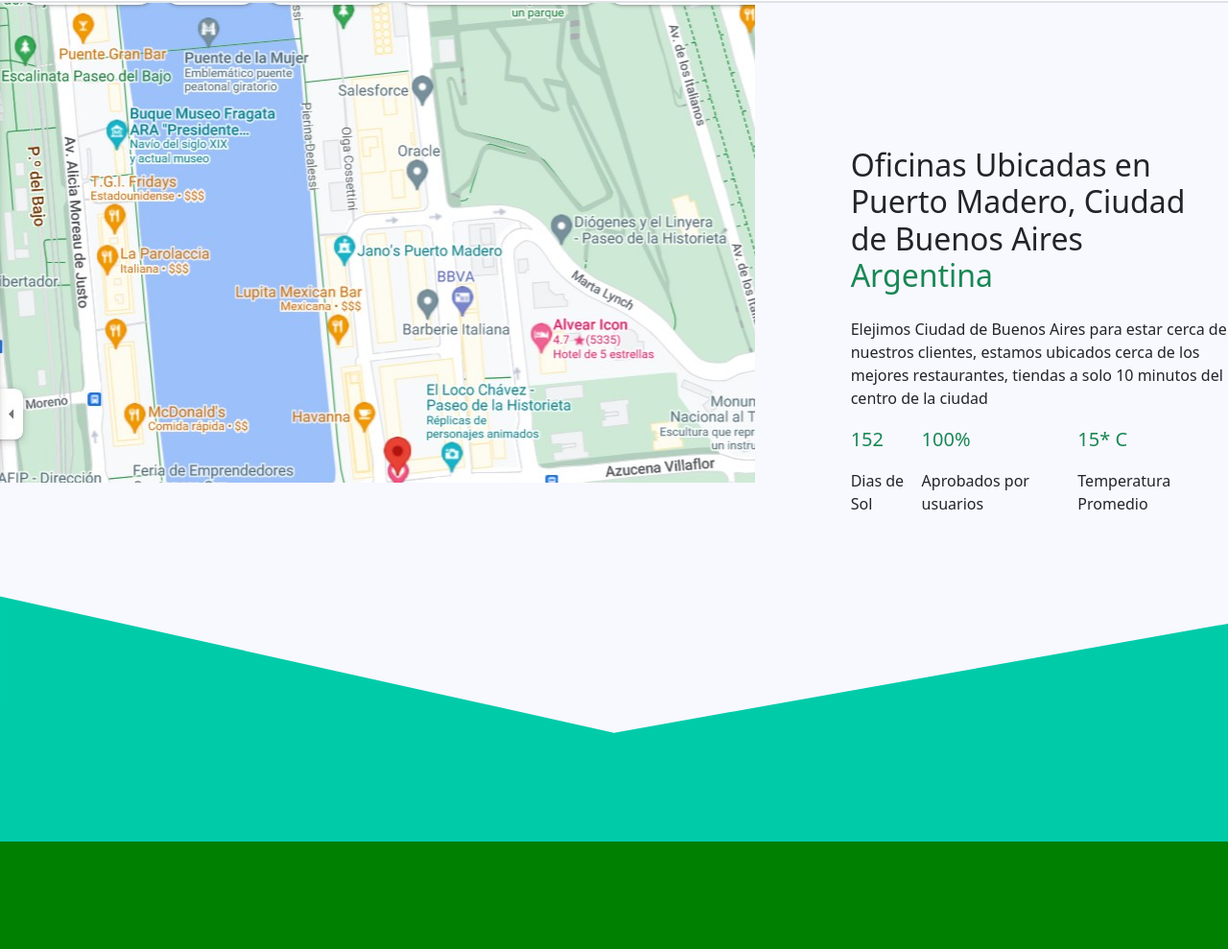
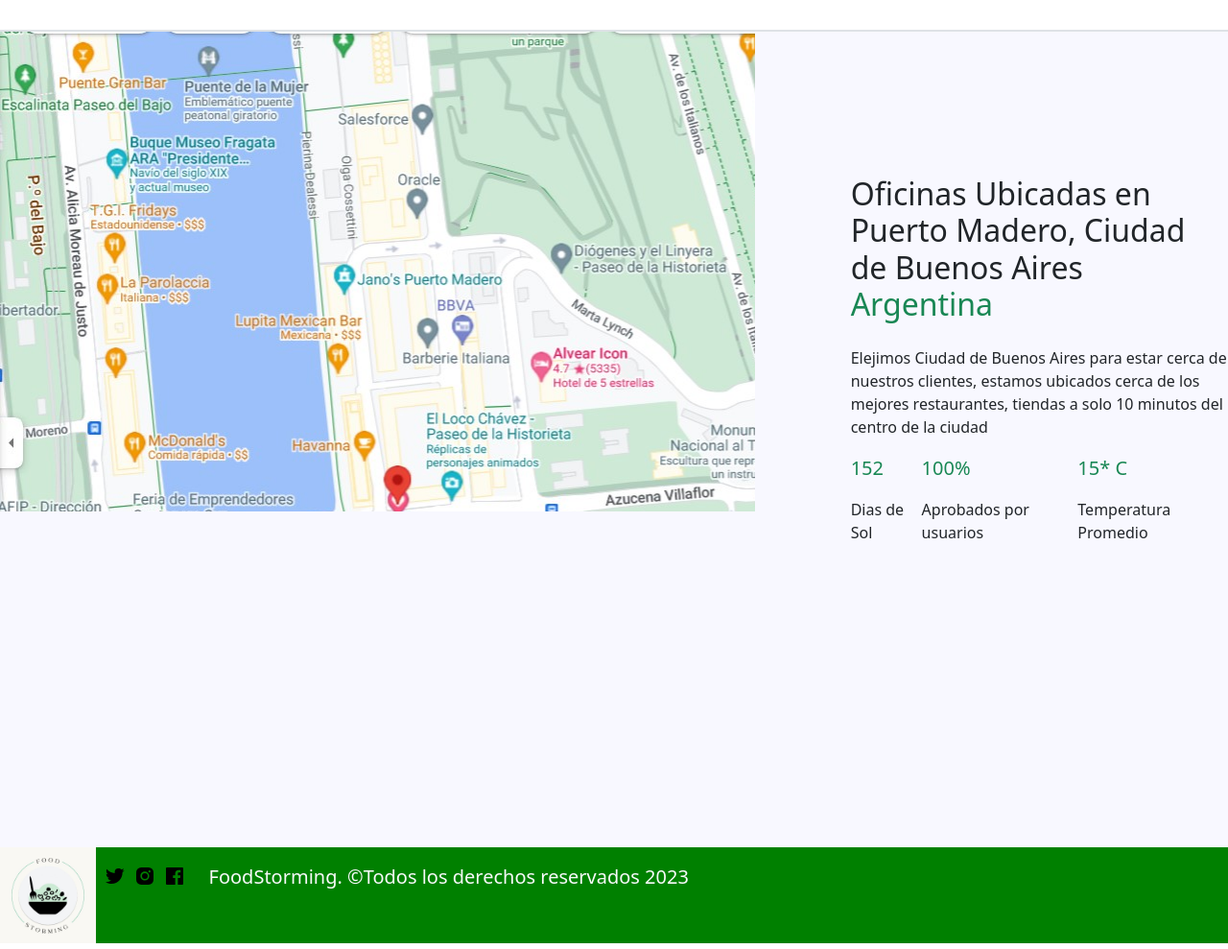
Before and after one commit to billiejoe1988/FoodStorming, a plain HTML site: page index.html in a window 1280 px wide. Shown: the part 1808-2797 px from the top of the page at 96% size. Drawn offline with nearby package versions, Linux system fonts and the light colour scheme.

Commit message:
terminando footer, faltan detalles esteticos del index

```diff
--- a/css/style.css
+++ b/css/style.css
@@ -42,7 +42,10 @@
 #footer{
     background-color: green;
 }
-
+#iconos{
+    font-size: 26px;
+    padding: 8px;
+}
 @media (max-width: 1200px){
     #local{
         flex-wrap: wrap;
@@ -54,11 +57,6 @@
         padding-top: 50px;
     }
 }
-@media (max-width: 992px){
-    #bg-footer{
-        top: -150px;
-    }
-}
 @media (max-width:768px){
     #intro {
          width: 90% !important;
@@ -67,16 +65,10 @@
         width: 100% !important;
         text-align: center;
     }
-    #bg-footer{
-        top: -150px;
-    }
 }
 @media (max-width:576px){
     .icono-wrap{
         flex-wrap: wrap ;
         justify-content: center;
     }
-    #bg-footer{
-        top:-120px
-    }
 }
--- a/index.html
+++ b/index.html
@@ -15,6 +15,7 @@
     </header>
     <nav class="navbar navbar-expand-lg bg-light p-3">
         <div class="container-fluid">
+          <div class="img_logo"><img src="./image/logo.jpg" alt="logo"  height="100px"></div>
           <a class="navbar-brand" href="#">
             <span class="text-success fs-5 fw-bolt">Food Storming</span>
           <button class="navbar-toggler" type="button" data-bs-toggle="collapse" data-bs-target="#navbarSupportedContent" aria-controls="navbarSupportedContent" aria-expanded="false" aria-label="Toggle navigation">
@@ -136,9 +137,16 @@
         </div>
       </section>
     <footer id="footer">
-        <div id="bg-footer">
-        <svg xmlns="http://www.w3.org/2000/svg" viewBox="0 0 1440 320"><path fill="#00cba9" fill-opacity="1" d="M0,32L720,192L1440,64L1440,320L720,320L0,320Z"></path></svg>
-
+        <div  class="w-100 d-flex align-items justifi-content-center flex-wrap">
+            <div>
+                <img src="./image/logo.jpg" alt="logo" height="100px">
+            </div>
+            <div id="iconos">
+                <a href=""><img src="./assets/bxl-twitter.svg" alt=""></a>
+                <a href=""><img src="./assets/bxl-instagram-alt.svg" alt=""></a>
+                <a href=""><img src="./assets/bxl-facebook-square.svg" alt=""></a>
+            </div>
+            <p class="fs-5 px-3 pt-3 text-light"> FoodStorming. &copy;Todos los derechos reservados 2023</p>
         </div>
     </footer>
     <script src="https://cdn.jsdelivr.net/npm/bootstrap@5.2.3/dist/js/bootstrap.bundle.min.js" integrity="sha384-kenU1KFdBIe4zVF0s0G1M5b4hcpxyD9F7jL+jjXkk+Q2h455rYXK/7HAuoJl+0I4"
```
